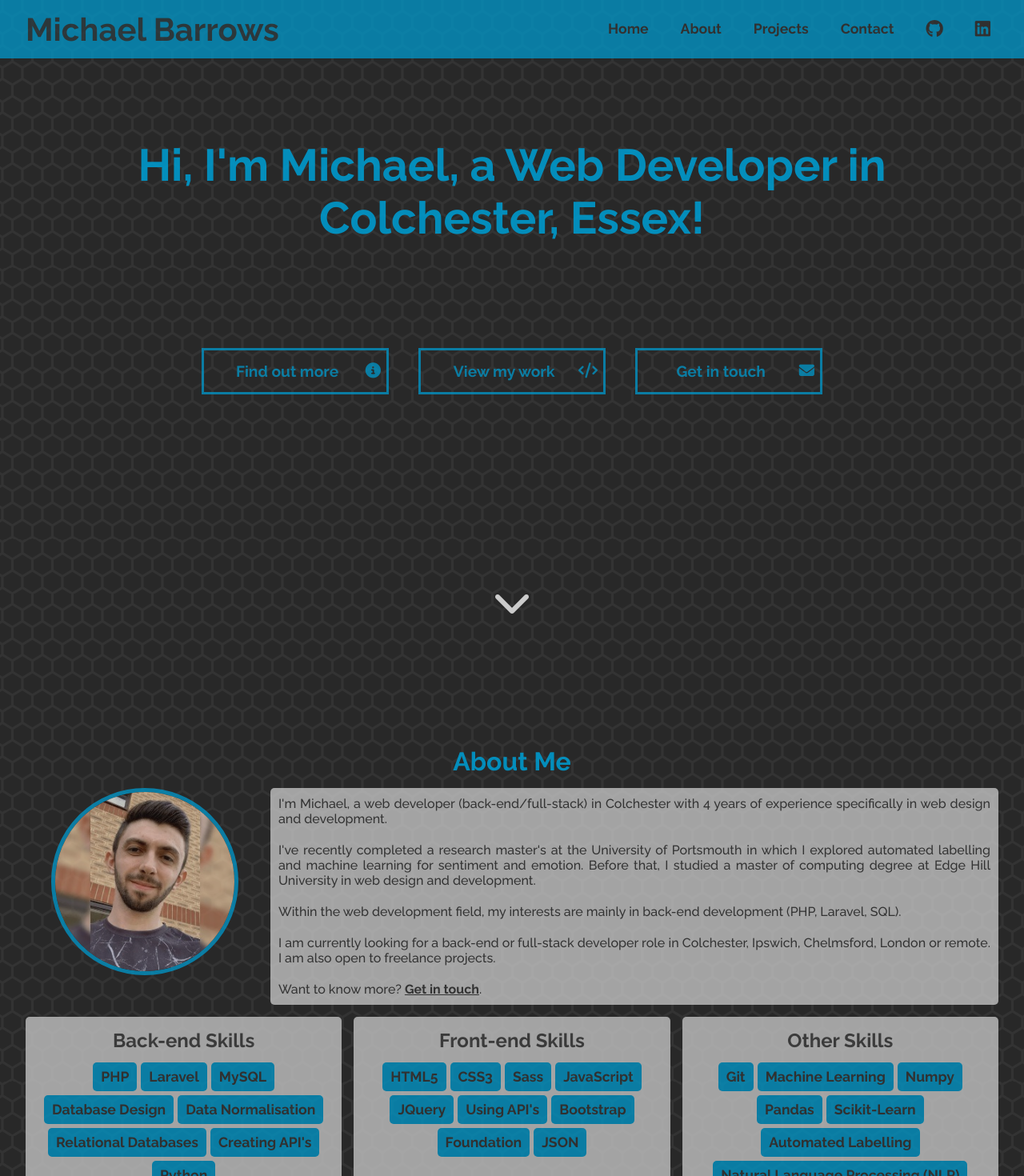
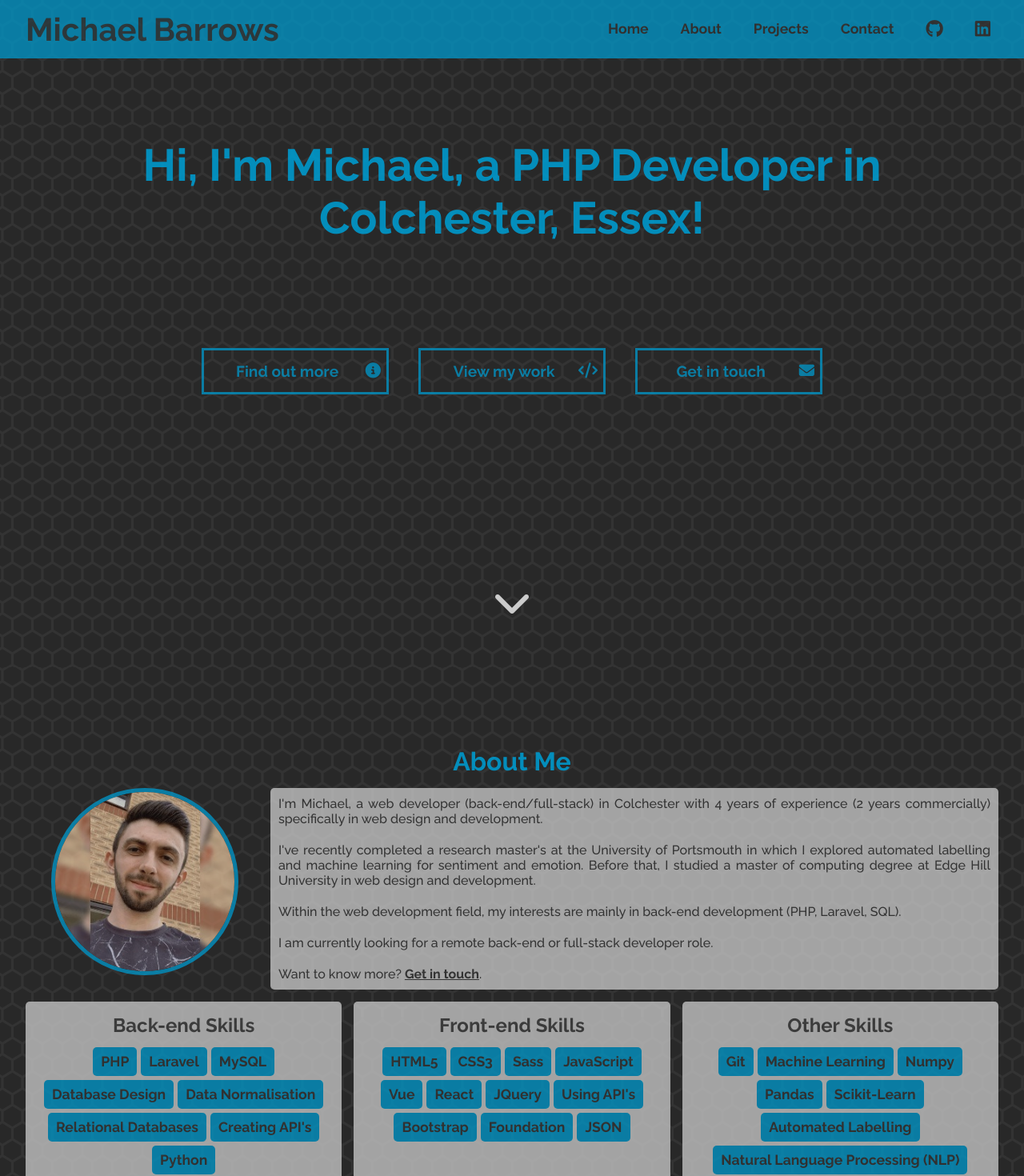
Before and after one commit to MichaelBarrows/michaelbarrows.github.io, a Vue app: page / in a window 1280 px wide. Shown: the top 1470 px of the page at 80% size. Built offline with nearby package versions, Linux system fonts and the light colour scheme; no server answers.

Commit message:
text updates

```diff
--- a/src/components/sections/About.vue
+++ b/src/components/sections/About.vue
@@ -42,10 +42,10 @@ import axios from 'axios';
                     <img class="mb" src="/img/michaelbarrows.jpeg" alt="Picture of me">
                 </div>
                 <div class="small-12 medium-12 large-9 xlarge-9 semi-transparent-light-grey about-text slight-rounding">
-                    <p>I'm Michael, a web developer (back-end/full-stack) in Colchester with 4 years of experience specifically in web design and development.</p>
+                    <p>I'm Michael, a web developer (back-end/full-stack) in Colchester with 4 years of experience (2 years commercially) specifically in web design and development.</p>
                     <p>I've recently completed a research master's at the University of Portsmouth in which I explored automated labelling and machine learning for sentiment and emotion. Before that, I studied a master of computing degree at Edge Hill University in web design and development.</p>
                     <p>Within the web development field, my interests are mainly in back-end development (PHP, Laravel, SQL).</p>
-                    <p>I am currently looking for a back-end or full-stack developer role in Colchester, Ipswich, Chelmsford, London or remote. I am also open to freelance projects.</p>
+                    <p>I am currently looking for a remote back-end or full-stack developer role.</p>
                     <p>Want to know more? <a href="#contact">Get in touch</a>.</p>
                 </div>
             </div>
@@ -69,6 +69,8 @@ import axios from 'axios';
                 <p>CSS3</p>
                 <p>Sass</p>
                 <p>JavaScript</p>
+                <p>Vue</p>
+                <p>React</p>
                 <p>JQuery</p>
                 <p>Using API's</p>
                 <p>Bootstrap</p>
--- a/src/components/sections/Landing.vue
+++ b/src/components/sections/Landing.vue
@@ -2,7 +2,7 @@
     <section id="landing">
         <div class="grid-container grid">
             <div class="all-12">
-                <h2>Hi, I'm Michael, a Web Developer in Colchester, Essex!</h2>
+                <h2>Hi, I'm Michael, a PHP Developer in Colchester, Essex!</h2>
             </div>
             <div class="small-12 medium-12 large-8 xlarge-8 large-start-2 xlarge-start-2 grid">
                 <a class="link small-12 medium-12 large-4 xlarge-4" href="#about">Find out more <i class="fas fa-info-circle"></i></a>
```
